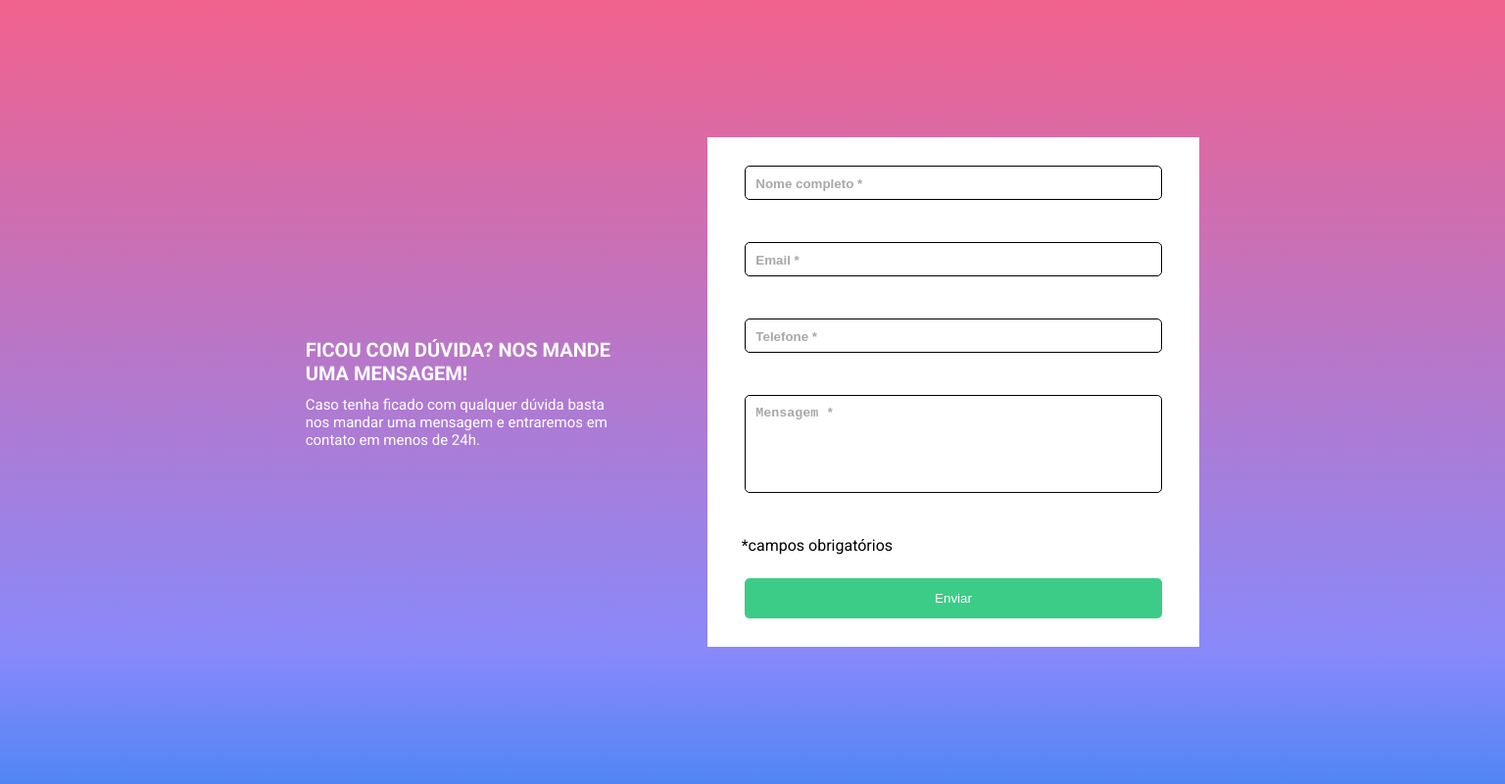
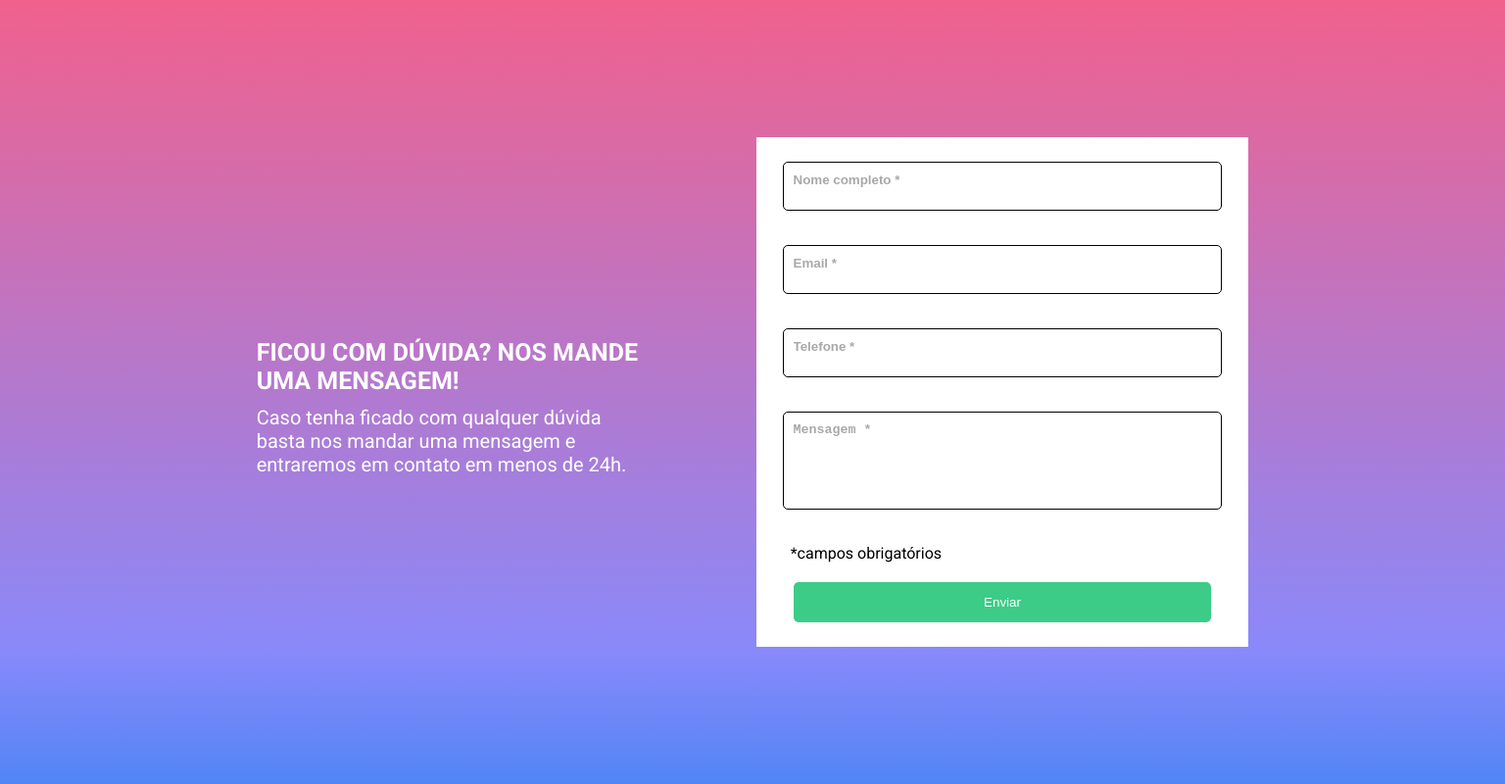
Before and after one commit to Jooab/Desafio-HTML-CSS-JS-Intermedi-rio, a plain HTML site: page index.html in a window 1536 px wide. Shown: the whole page at 98% size. Drawn offline with Linux system fonts and the light colour scheme.

Commit message:
melhorando a responsividade acima de 1440px

```diff
--- a/index.html
+++ b/index.html
@@ -4,7 +4,7 @@
 <head>
     <meta charset="UTF-8">
     <meta name="viewport" content="width=device-width, initial-scale=1.0">
-    <title>Exercício Html + Css + Js</title>
+    <title>Desafio Html + Css + Js</title>
     <link rel="stylesheet" href="./src/css/reset.css">
     <link rel="stylesheet" href="./src/css/style.css">
     <link rel="preconnect" href="https://fonts.googleapis.com">
--- a/src/css/responsive.css
+++ b/src/css/responsive.css
@@ -1,5 +1,22 @@
 
+@media (min-width:1440px) {
+    .duvida h1 {
+        font-size: 25px;
+    }
 
+    .duvida span {
+        font-size: 20px;
+    }
+
+    .duvida {
+        width: 450px;
+    }
+
+    .formulario .input {
+        width: 95%;
+        height: 50px;
+    }
+}
 
 @media (max-width:768px) {
     .container {
@@ -43,10 +60,6 @@
 
 @media (max-width:370px) {
 
-    html {
-        overflow: hidden;
-    }
-
     .duvida {
         height: 75px;
     }
--- a/src/css/style.css
+++ b/src/css/style.css
@@ -1,8 +1,7 @@
 html {
     font-family: 'Roboto', sans-serif;
-    background: rgb(241, 97, 141);
+    background: rgb(241, 97, 141) cover;
     background: linear-gradient(180deg, rgba(241, 97, 141, 1) 0%, rgba(137, 137, 250, 1) 83%, rgba(81, 133, 245, 1) 100%);
-
 }
 
 body {
```
